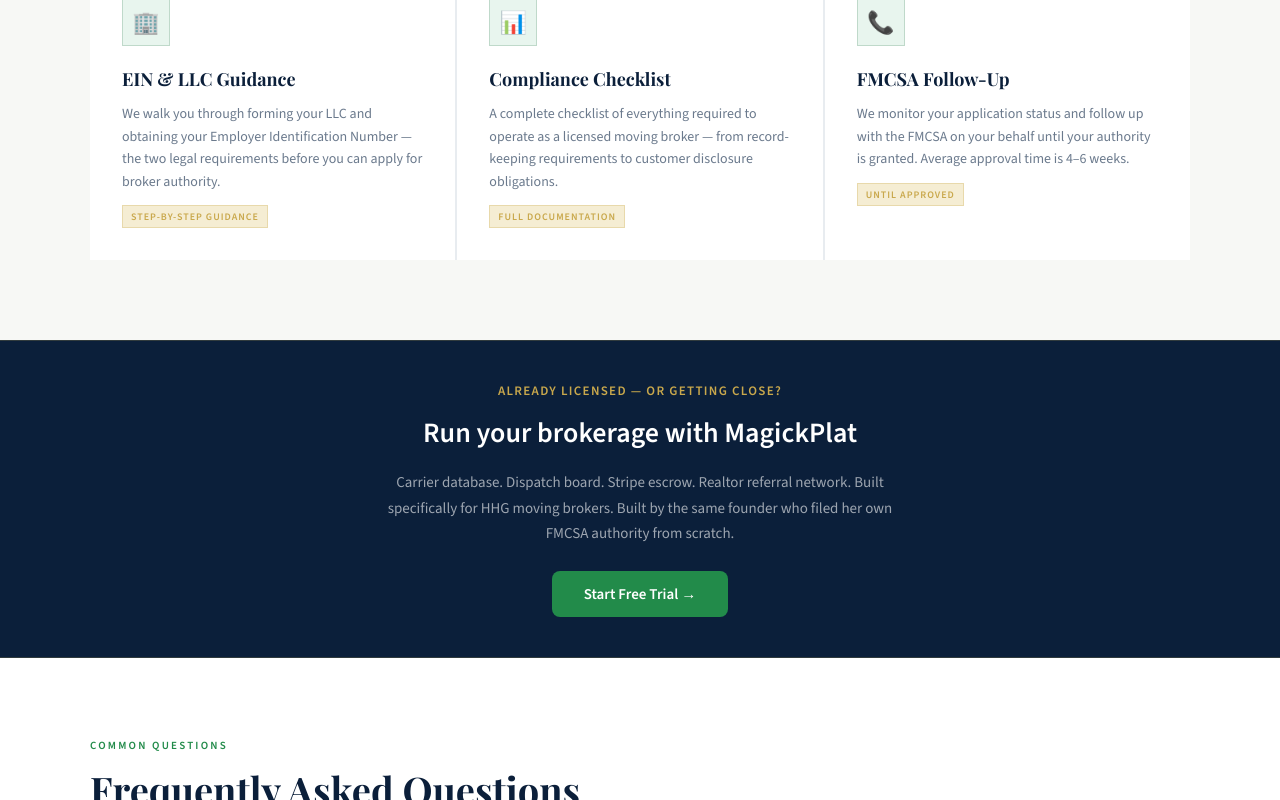
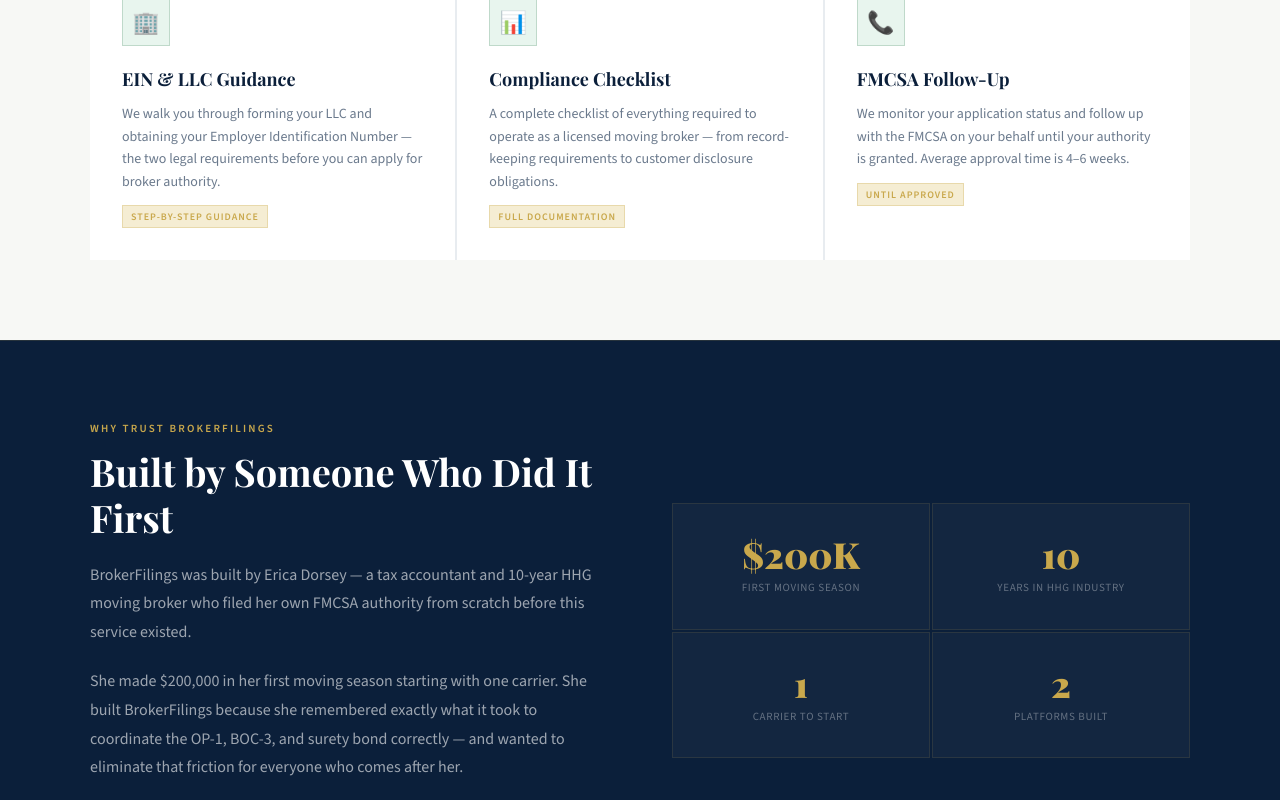
Before and after one commit to deltamoversusa-star/brokerfilings, a Next.js app: page / in a window 1280 px wide. Shown: the part 2000-2800 px from the top of the page. Built offline with nearby package versions, Linux system fonts and the light colour scheme.

Commit message:
feat: add update Brokerfilings Founder Story on Homepage

```diff
--- a/src/app/page.tsx
+++ b/src/app/page.tsx
@@ -205,6 +205,50 @@
         </div>
       </section>
 
+      {/* WHY TRUST */}
+      <section style={{ background: '#0B1F3A', padding: '80px 40px', borderTop: '1px solid rgba(201,168,76,0.15)' }}>
+        <div className="section-inner">
+          <div style={{ display: 'grid', gridTemplateColumns: '1fr 1fr', gap: '64px', alignItems: 'center' }}>
+            <div>
+              <div className="section-label" style={{ color: '#C9A84C' }}>
+                Why Trust BrokerFilings
+              </div>
+              <h2 className="section-title" style={{ color: '#fff', marginBottom: '20px' }}>
+                Built by Someone Who Did It First
+              </h2>
+              <p style={{ fontSize: '16px', color: 'rgba(255,255,255,0.6)', lineHeight: '1.8', marginBottom: '20px' }}>
+                BrokerFilings was built by Erica Dorsey — a tax accountant and
+                10-year HHG moving broker who filed her own FMCSA authority from
+                scratch before this service existed.
+              </p>
+              <p style={{ fontSize: '16px', color: 'rgba(255,255,255,0.6)', lineHeight: '1.8', marginBottom: '32px' }}>
+                She made $200,000 in her first moving season starting with one
+                carrier. She built BrokerFilings because she remembered exactly
+                what it took to coordinate the OP-1, BOC-3, and surety bond
+                correctly — and wanted to eliminate that friction for everyone
+                who comes after her.
+              </p>
+              <a href="/our-story" style={{ display: 'inline-block', fontSize: '14px', fontWeight: 700, color: '#C9A84C', textDecoration: 'none', borderBottom: '1px solid rgba(201,168,76,0.4)', paddingBottom: '2px' }}>
+                Read the full founder story →
+              </a>
+            </div>
+            <div style={{ display: 'grid', gridTemplateColumns: '1fr 1fr', gap: '2px' }}>
+              {[
+                { number: '$200K', label: 'First Moving Season' },
+                { number: '10',   label: 'Years in HHG Industry' },
+                { number: '1',    label: 'Carrier to Start' },
+                { number: '2',    label: 'Platforms Built' },
+              ].map(({ number, label }) => (
+                <div key={label} style={{ background: 'rgba(255,255,255,0.03)', border: '1px solid rgba(201,168,76,0.12)', padding: '32px 24px', textAlign: 'center' }}>
+                  <div style={{ fontSize: '36px', fontWeight: 900, color: '#C9A84C', fontFamily: 'var(--font-playfair)', lineHeight: 1, marginBottom: '8px' }}>{number}</div>
+                  <div style={{ fontSize: '11px', color: 'rgba(255,255,255,0.35)', letterSpacing: '0.06em', textTransform: 'uppercase' }}>{label}</div>
+                </div>
+              ))}
+            </div>
+          </div>
+        </div>
+      </section>
+
       {/* Already licensed or close? */}
       <div style={{
         background: '#0B1F3A',
```
